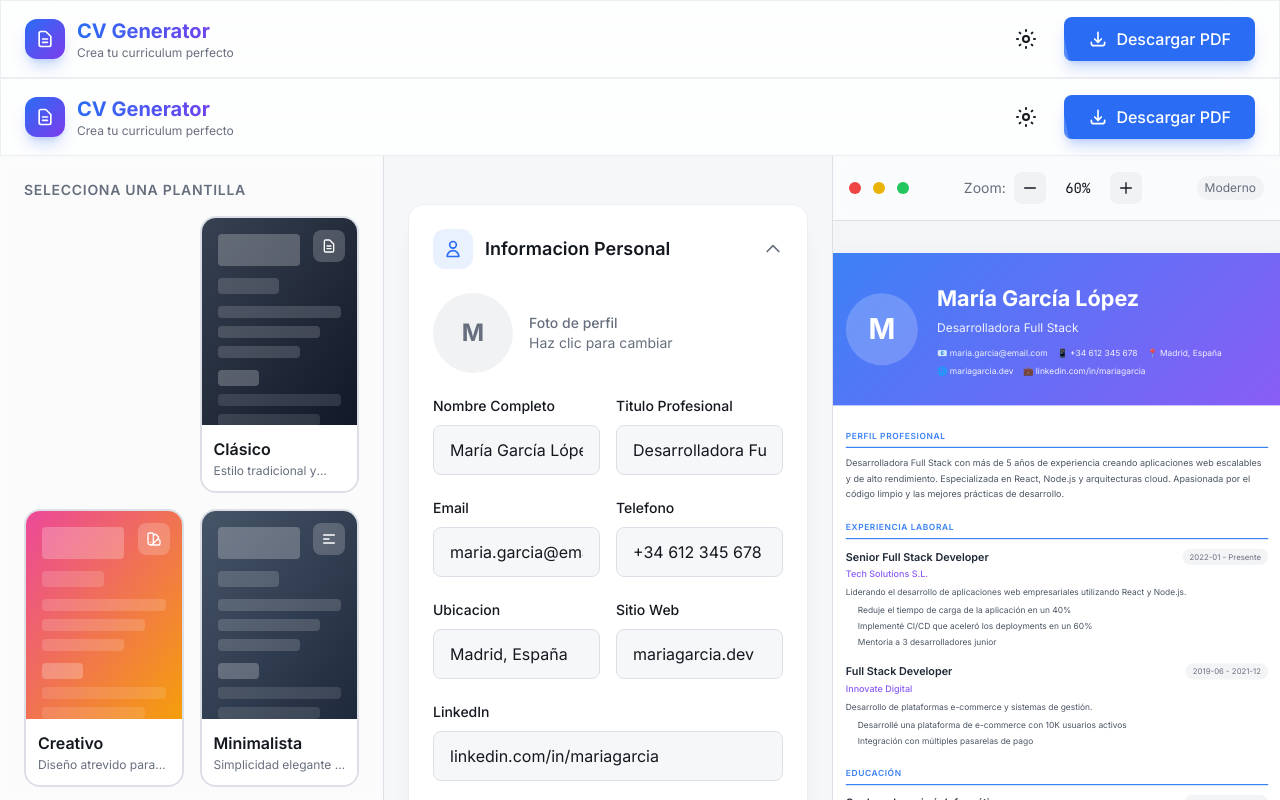
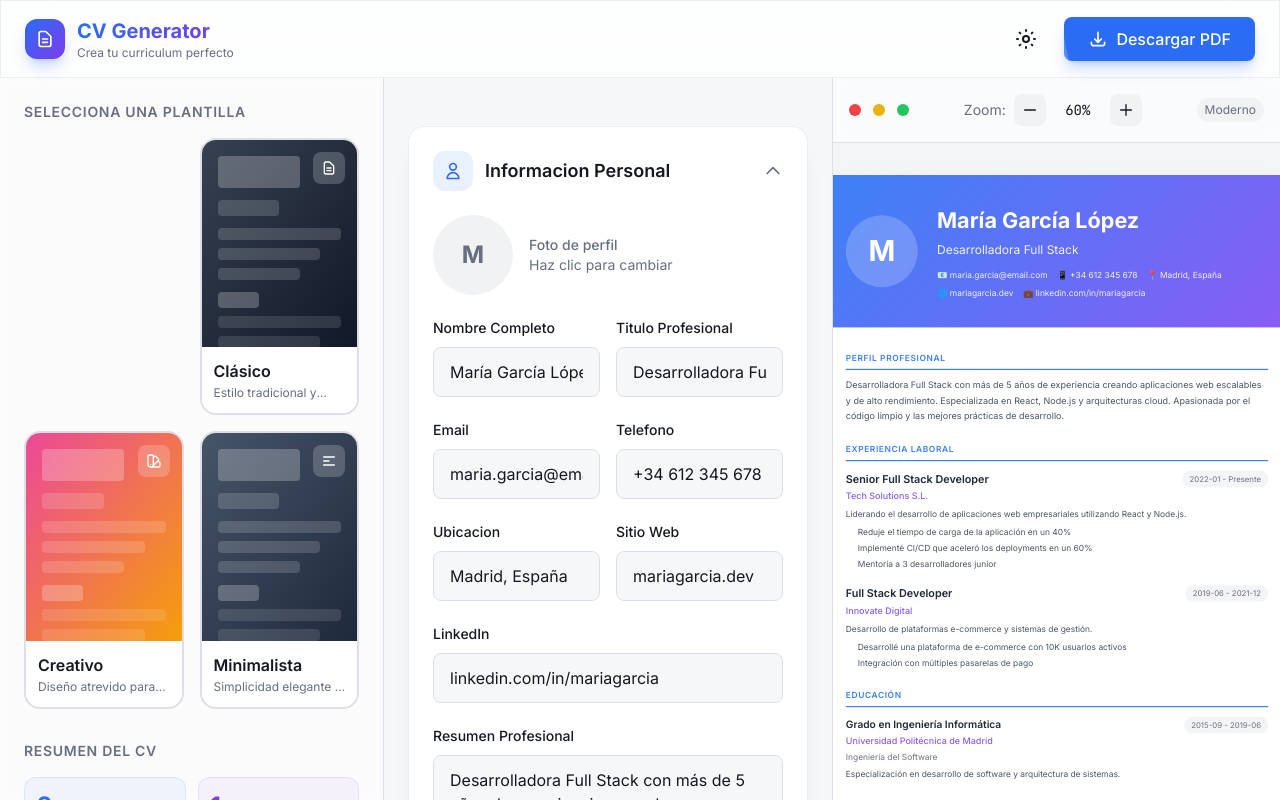
Before and after one commit to KevinKeyssx/CVGenerator-Front, a SvelteKit app: page / in a window 1280 px wide. Built offline with nearby package versions, Linux system fonts and the light colour scheme.

Commit message:
Styles updated

```diff
--- a/src/routes/+page.svelte
+++ b/src/routes/+page.svelte
@@ -1,35 +1,17 @@
 <script lang="ts">
-  import Header from '$lib/components/Header.svelte';
-  import Sidebar from '$lib/components/Sidebar.svelte';
-  import CVPreview from '$lib/components/CVPreview.svelte';
-  import PersonalInfoEditor from '$lib/components/editor/PersonalInfoEditor.svelte';
-  import ExperienceEditor from '$lib/components/editor/ExperienceEditor.svelte';
-  import EducationEditor from '$lib/components/editor/EducationEditor.svelte';
-  import SkillsEditor from '$lib/components/editor/SkillsEditor.svelte';
-  import LanguagesEditor from '$lib/components/editor/LanguagesEditor.svelte';
-  import ProjectsEditor from '$lib/components/editor/ProjectsEditor.svelte';
-  import { cvStore } from '$lib/stores/cv.svelte';
-  import { generatePDF } from '$lib/utils/pdf';
+    import Sidebar              from '$lib/components/Sidebar.svelte';
+    import CVPreview            from '$lib/components/CVPreview.svelte';
+    import PersonalInfoEditor   from '$lib/components/editor/PersonalInfoEditor.svelte';
+    import ExperienceEditor     from '$lib/components/editor/ExperienceEditor.svelte';
+    import EducationEditor      from '$lib/components/editor/EducationEditor.svelte';
+    import SkillsEditor         from '$lib/components/editor/SkillsEditor.svelte';
+    import LanguagesEditor      from '$lib/components/editor/LanguagesEditor.svelte';
+    import ProjectsEditor       from '$lib/components/editor/ProjectsEditor.svelte';
+    import { cvStore }          from '$lib/stores/cv.svelte';
 
-  let isGenerating = $state(false);
-  let showPreview = $state(false);
 
-  async function handleDownload() {
-    isGenerating = true;
-    try {
-      const fileName = `CV_${cvStore.cvData.personalInfo.fullName.replace(/\s+/g, '_')}.pdf`;
-      await generatePDF('cv-preview', fileName);
-    } catch (error) {
-      console.error('Error generating PDF:', error);
-      alert('Error al generar el PDF. Por favor, intenta de nuevo.');
-    } finally {
-      isGenerating = false;
-    }
-  }
+    let showPreview = $state( false );
 </script>
-
-<div class="min-h-screen bg-background flex flex-col">
-  <Header onDownload={handleDownload} {isGenerating} />
 
 <div class="flex-1 flex overflow-hidden">
     <!-- Sidebar - Hidden on mobile -->
@@ -39,23 +21,25 @@
 
     <!-- Main Content -->
     <main class="flex-1 flex flex-col lg:flex-row overflow-hidden">
-      <!-- Editor Panel -->
-      <div class="flex-1 lg:w-1/2 overflow-y-auto p-6 space-y-6 scrollbar-hide {showPreview ? 'hidden lg:block' : ''}">
-        <div class="max-w-2xl mx-auto space-y-6">
+        <!-- Editor Section -->
+        <section class="flex-1 lg:w-2/3 overflow-y-auto min-h-0 p-6 space-y-6 editor-scrollbar { showPreview ? 'hidden lg:block' : '' }">
+            <div class="max-w-3xl mx-auto space-y-6 animate-fade-in">
                 <!-- Mobile Template Selector -->
                 <div class="lg:hidden card p-4 animate-fade-in">
                     <div class="flex items-center justify-between mb-4">
                         <h3 class="text-sm font-semibold uppercase tracking-wider text-muted-foreground">
-                Plantilla: {cvStore.selectedTemplate.name}
+                            Plantilla: { cvStore.selectedTemplate.name }
                         </h3>
+
                         <div class="flex gap-2">
-                {#each cvStore.templates as template}
+                            {#each cvStore.templates as template }
+                                <!-- svelte-ignore a11y_consider_explicit_label -->
                                 <button
-                    onclick={() => cvStore.selectTemplate(template)}
-                    class="w-8 h-8 rounded-lg transition-all duration-300 {cvStore.selectedTemplate.id === template.id ? 'ring-2 ring-primary ring-offset-2' : 'opacity-60 hover:opacity-100'}"
-                    style="background: linear-gradient(135deg, {template.primaryColor}, {template.accentColor})"
+                                    onclick={ () => cvStore.selectTemplate( template ) }
+                                    class="w-8 h-8 rounded-lg transition-all duration-300 { cvStore.selectedTemplate.id === template.id ? 'ring-2 ring-primary ring-offset-2' : 'opacity-60 hover:opacity-100' }"
+                                    style="background: linear-gradient( 135deg, { template.primaryColor }, { template.accentColor } )"
                                 ></button>
-                {/each}
+                            {/each }
                         </div>
                     </div>
                 </div>
@@ -67,10 +51,10 @@
                 <LanguagesEditor />
                 <ProjectsEditor />
             </div>
-      </div>
+        </section>
 
         <!-- Preview Panel -->
-      <div class="flex-1 lg:w-1/2 border-l border-border bg-muted/20 {showPreview ? '' : 'hidden lg:block'}">
+        <div class="flex-1 lg:w-1/2 border-l border-border bg-muted/20 { showPreview ? '' : 'hidden lg:block' }">
             <CVPreview />
         </div>
     </main>
@@ -79,10 +63,10 @@
 <!-- Mobile Preview Toggle -->
 <div class="lg:hidden fixed bottom-6 right-6 z-50">
     <button
-      onclick={() => showPreview = !showPreview}
+        onclick={ () => showPreview = !showPreview }
         class="w-14 h-14 rounded-full bg-primary text-primary-foreground shadow-xl shadow-primary/30 flex items-center justify-center transition-all duration-300 hover:scale-110 active:scale-95"
     >
-      {#if showPreview}
+        {#if showPreview }
             <svg class="w-6 h-6" fill="none" stroke="currentColor" viewBox="0 0 24 24">
                 <path stroke-linecap="round" stroke-linejoin="round" stroke-width="2" d="M11 5H6a2 2 0 00-2 2v11a2 2 0 002 2h11a2 2 0 002-2v-5m-1.414-9.414a2 2 0 112.828 2.828L11.828 15H9v-2.828l8.586-8.586z" />
             </svg>
@@ -99,27 +83,27 @@
 <div class="lg:hidden fixed bottom-0 left-0 right-0 bg-card border-t border-border p-3 pb-[calc(0.75rem+env(safe-area-inset-bottom))]">
     <div class="flex justify-around">
         <div class="text-center">
-        <p class="text-lg font-bold text-primary">{cvStore.cvData.experiences.length}</p>
+            <p class="text-lg font-bold text-primary">{ cvStore.cvData.experiences.length }</p>
+
             <p class="text-xs text-muted-foreground">Exp.</p>
         </div>
+
         <div class="text-center">
-        <p class="text-lg font-bold text-accent">{cvStore.cvData.education.length}</p>
+            <p class="text-lg font-bold text-accent">{ cvStore.cvData.education.length }</p>
+
             <p class="text-xs text-muted-foreground">Edu.</p>
         </div>
+
         <div class="text-center">
-        <p class="text-lg font-bold text-amber-600">{cvStore.cvData.skills.length}</p>
+            <p class="text-lg font-bold text-amber-600">{ cvStore.cvData.skills.length }</p>
+
             <p class="text-xs text-muted-foreground">Skills</p>
         </div>
+
         <div class="text-center">
-        <p class="text-lg font-bold text-cyan-600">{cvStore.cvData.languages.length}</p>
+            <p class="text-lg font-bold text-cyan-600">{ cvStore.cvData.languages.length }</p>
+
             <p class="text-xs text-muted-foreground">Idiomas</p>
         </div>
     </div>
 </div>
-</div>
-
-<style>
-  :global(body) {
-    overflow: hidden;
-  }
-</style>
```
Lines whose indentation alone changed are shown as unchanged.
